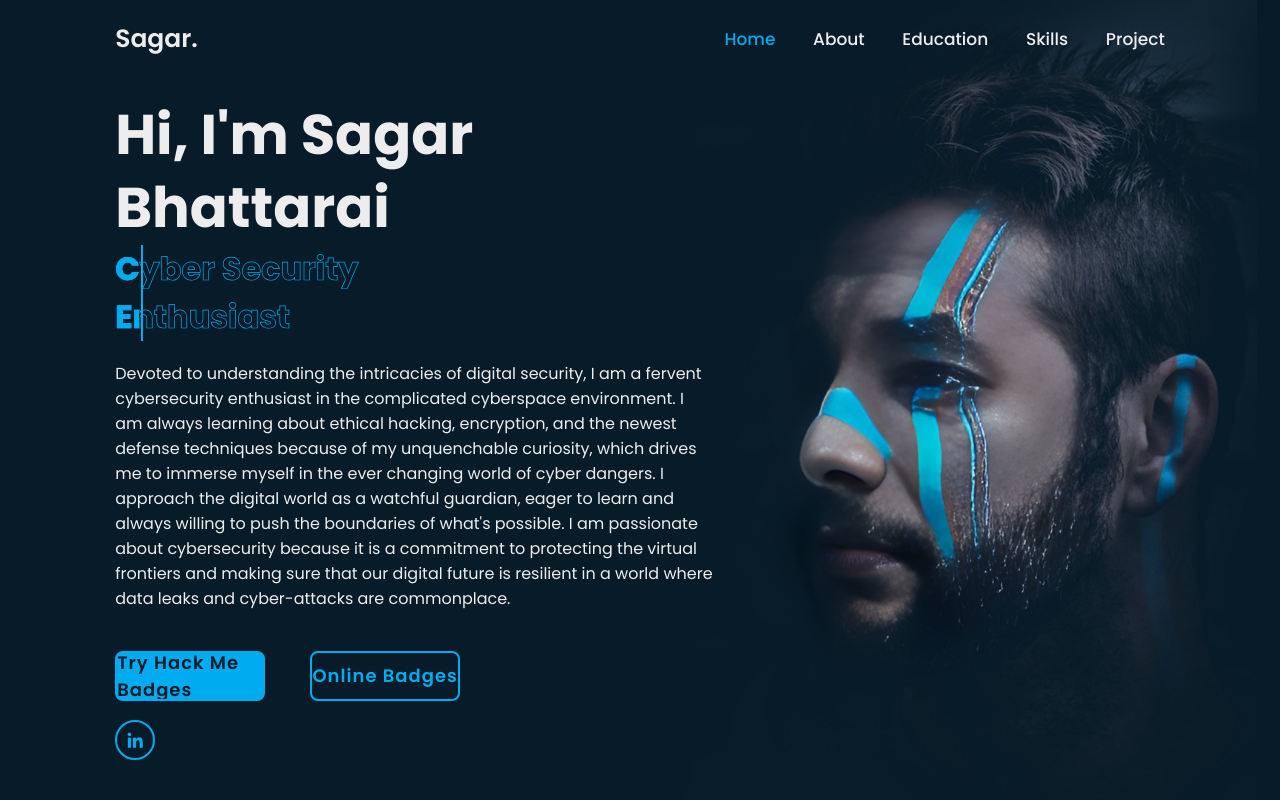
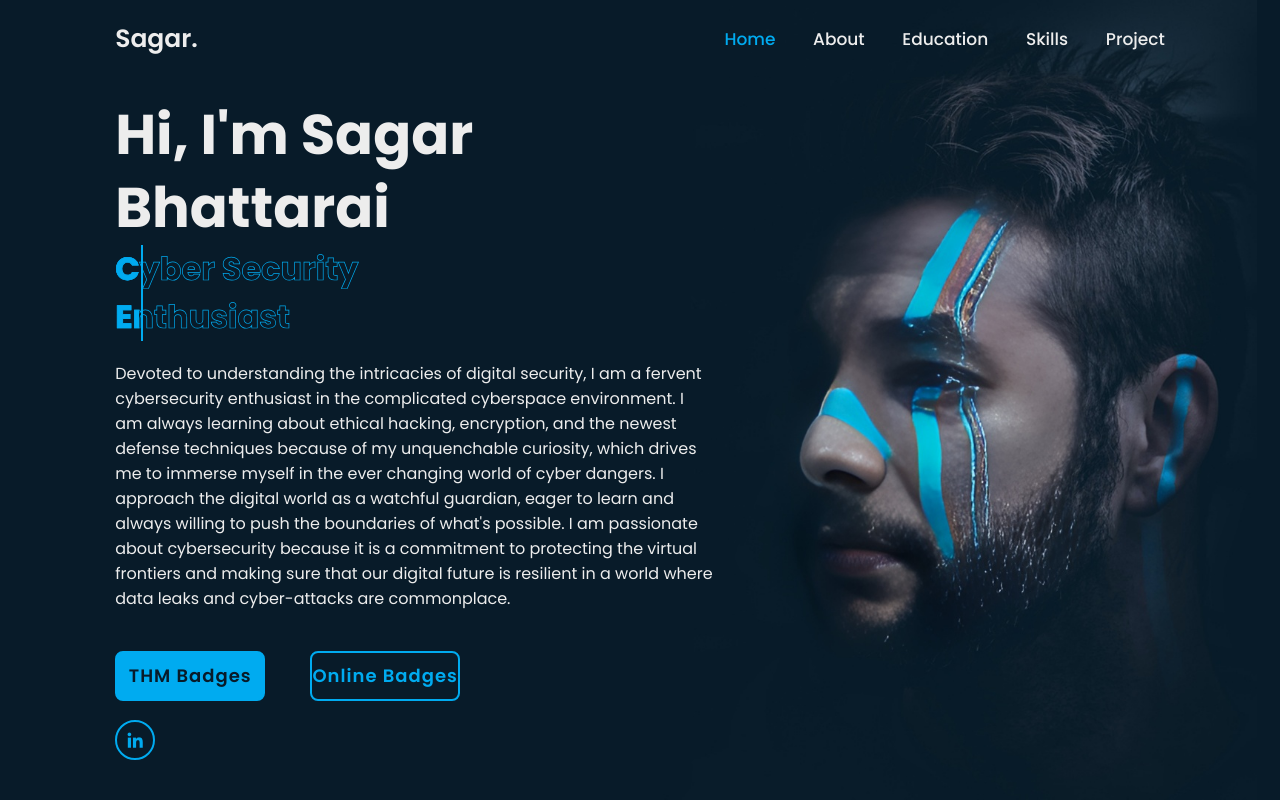
Before and after one commit to kintaro000/MyWebsite, a plain HTML site: page index.html in a window 1280 px wide. Shown: the top 800 px of the page. Drawn offline with nearby package versions, Linux system fonts and the light colour scheme.

Commit message:
Recent Update

```diff
--- a/index.html
+++ b/index.html
@@ -46,7 +46,7 @@
             </p>
 
             <div class="btn-box">
-                <a href="https://tryhackme.com/p/SagarBhattarai" class="btn">Try Hack Me Badges</a>
+                <a href="https://tryhackme.com/p/SagarBhattarai" class="btn">THM Badges</a>
                 <a href="https://www.credly.com/users/sagar-bhattarai.150ed7e3" class="btn">Online Badges</a>
                 <span class="animate" style="--i:5;"></span>
             </div>
```
